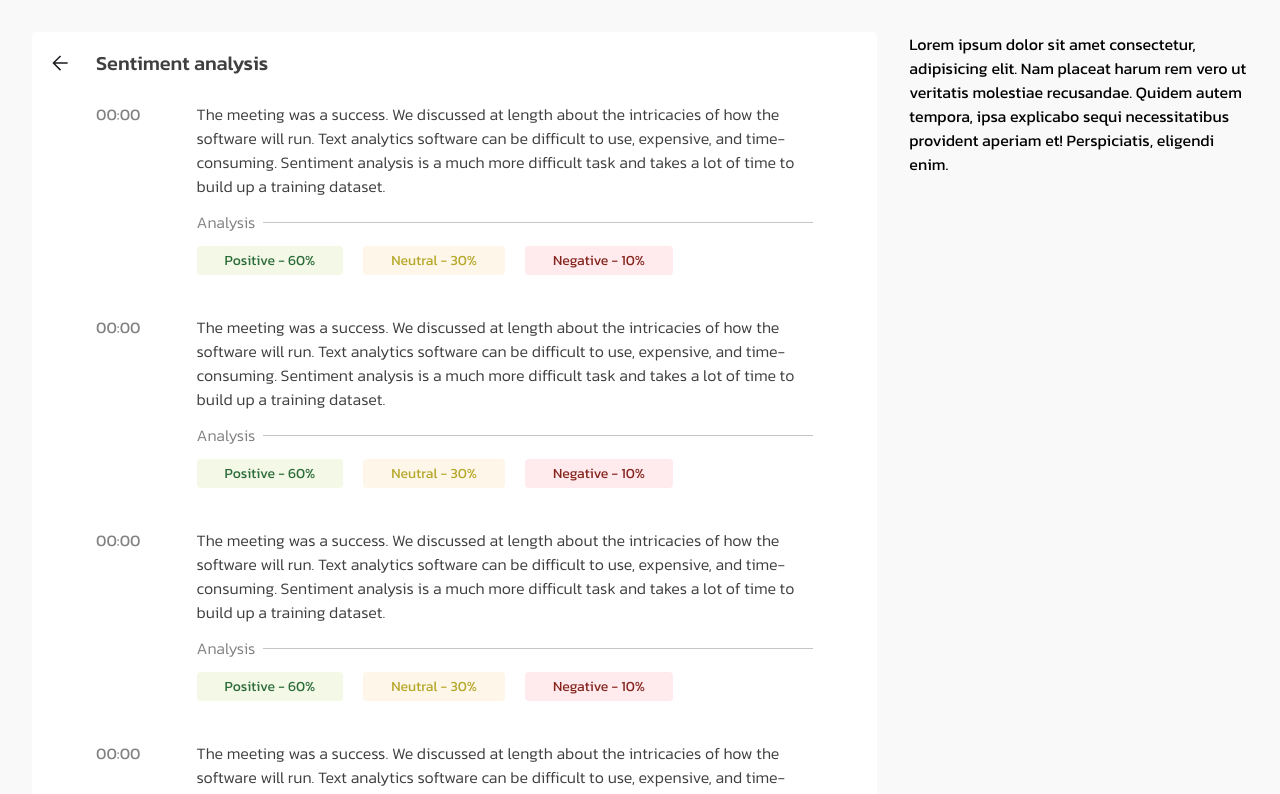
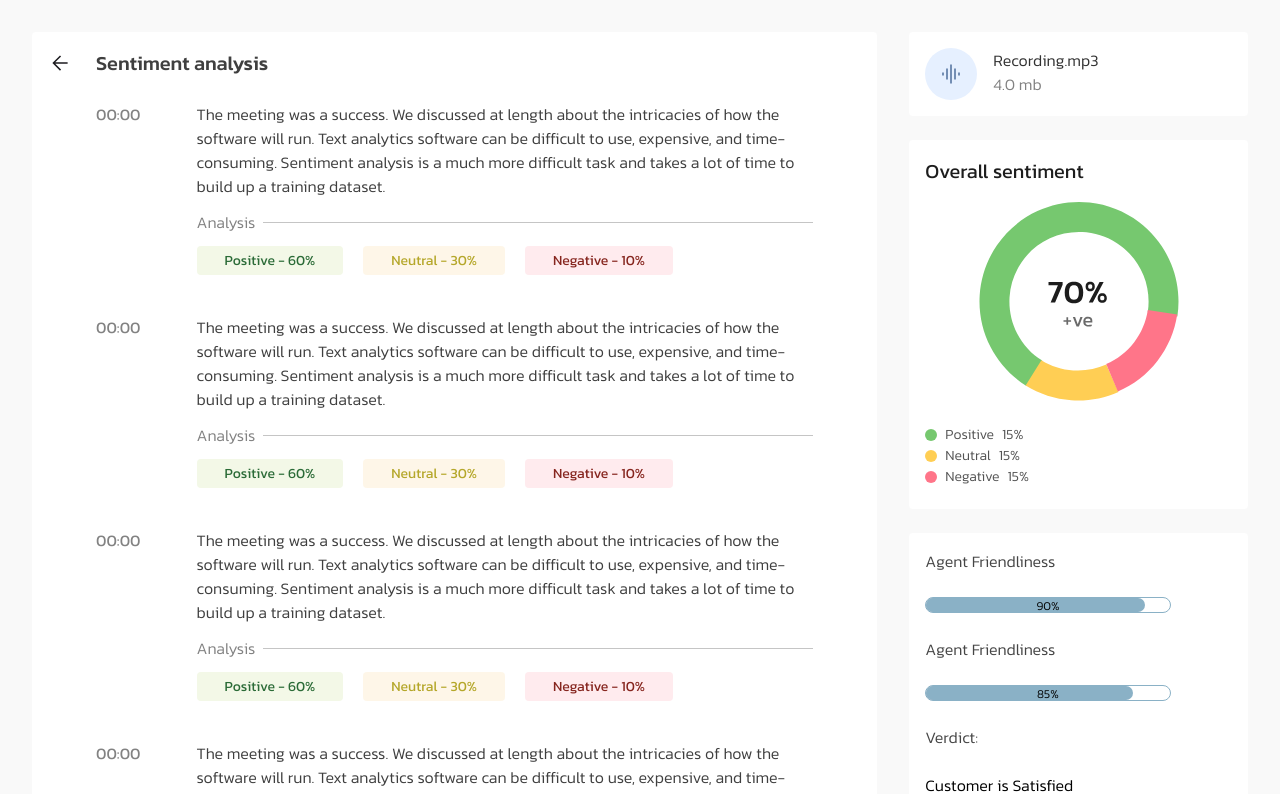
Before and after one commit to KodianKodes/customersupport.web-1, a React (Vite) app in the folder scrybe_frontend/: page /sentiment-analysis in a window 1280 px wide. Shown: the top 794 px of the page. Built offline with nearby package versions, Linux system fonts and the light colour scheme.

Commit message:
feat: implemented sidebar

```diff
--- a/scrybe_frontend/src/pages/SentimentAnalysis/SentimentAnalysis.module.scss
+++ b/scrybe_frontend/src/pages/SentimentAnalysis/SentimentAnalysis.module.scss
@@ -48,5 +48,137 @@
 
   .aside__container {
     flex: 0.15 1 pix-rem(322);
+    display: flex;
+    flex-direction: column;
+    gap: pix-rem(24);
+
+    .inner__container {
+      width: 100%;
+      padding: pix-rem(16);
+      display: flex;
+      gap: pix-rem(16);
+      background-color: white;
+      border-radius: pix-rem(4);
+    }
+
+    .audio__file {
+      font-size: pix-rem(16);
+      font-weight: 300;
+
+      .audio__icon__container {
+        width: pix-rem(52);
+        height: pix-rem(52);
+      }
+
+      .audio__text {
+        margin-right: auto;
+        text-align: left;
+
+        .audio__name {
+          color: #313131;
+        }
+
+        .audio__size {
+          color: #828282;
+        }
+      }
+    }
+
+    .overall__sentiment {
+      flex-direction: column;
+      .title {
+        color: #1d1d1d;
+        font-size: pix-rem(20);
+        font-weight: 400;
+      }
+
+      .sentiment__chart {
+        margin-left: auto;
+        margin-right: auto;
+        width: pix-rem(200);
+        height: pix-rem(200);
+
+        img {
+          object-fit: contain;
+          width: 100%;
+        }
+      }
+
+      .sentiment__chart__legend {
+        margin: pix-rem(6) 0;
+
+        .chart__legend__item {
+          font-weight: 300;
+          font-size: pix-rem(14);
+          color: #535353;
+          display: flex;
+          align-items: center;
+          gap: pix-rem(8);
+
+          .item__icon {
+            width: pix-rem(12);
+            height: pix-rem(12);
+            border-radius: 50%;
+          }
+
+          .positive {
+            background-color: #76c86f;
+          }
+
+          .neutral {
+            background-color: #ffce54;
+          }
+
+          .negative {
+            background-color: #ff7589;
+          }
+        }
+      }
+    }
+
+    .verdict {
+      flex-direction: column;
+      font-size: pix-rem(16);
+      font-weight: 300;
+      gap: pix-rem(24);
+
+      .verdict__item {
+        display: flex;
+        flex-direction: column;
+        gap: pix-rem(24);
+        .verdict__title {
+          color: #454545;
+        }
+
+        .verdict__bar {
+          width: 80%;
+          font-size: pix-rem(12);
+          line-height: pix-rem(16);
+          height: pix-rem(16);
+          border: 0.5px solid #8ab1c6;
+          border-radius: 1em;
+          position: relative;
+
+          .inner__bar {
+            position: absolute;
+            left: 0;
+            top: 0;
+            height: 100%;
+            border-radius: 1em;
+            background-color: #8ab1c6;
+            mix-blend-mode: multiply;
+          }
+
+          .bar__text {
+            text-align: center;
+            position: absolute;
+            top: 0;
+            left: 0;
+            width: 100%;
+            height: 100%;
+          }
+        }
+      }
+    }
   }
 }
--- a/scrybe_frontend/src/pages/SentimentAnalysis/index.jsx
+++ b/scrybe_frontend/src/pages/SentimentAnalysis/index.jsx
@@ -1,6 +1,8 @@
 import React from "react";
 import styles from "./SentimentAnalysis.module.scss";
 import arrowIcon from "./icons/arrow_back.svg";
+import audioIcon from "./icons/audio_icon.svg";
+import pieChart from "./icons/pie_chart.svg";
 import AnalysisCard from "../../components/AnalysisCard";
 
 function SentimentAnalysis() {
@@ -32,10 +34,60 @@ function SentimentAnalysis() {
         </div>
       </main>
       <aside className={styles.aside__container}>
-        Lorem ipsum dolor sit amet consectetur, adipisicing elit. Nam placeat
-        harum rem vero ut veritatis molestiae recusandae. Quidem autem tempora,
-        ipsa explicabo sequi necessitatibus provident aperiam et! Perspiciatis,
-        eligendi enim.
+        <div className={`${styles.audio__file} ${styles.inner__container}`}>
+          <div className={styles.audio__icon__container}>
+            <img src={audioIcon} alt="audio icon" />
+          </div>
+          <div className={styles.audio__text}>
+            <div className={styles.audio__name}>Recording.mp3</div>
+            <div className={styles.audio__size}>4.0 mb</div>
+          </div>
+        </div>
+        <div
+          className={`${styles.overall__sentiment} ${styles.inner__container}`}
+        >
+          <div className={styles.title}>Overall sentiment</div>
+          <div className={styles.sentiment__chart}>
+            <img src={pieChart} alt="pie chart" />
+          </div>
+          <ul className={styles.sentiment__chart__legend}>
+            <li className={styles.chart__legend__item}>
+              <div className={`${styles.item__icon} ${styles.positive}`} />{" "}
+              Positive
+              <div className={styles.score}>15%</div>
+            </li>
+            <li className={styles.chart__legend__item}>
+              <div className={`${styles.item__icon} ${styles.neutral}`} />{" "}
+              Neutral
+              <div className={styles.score}>15%</div>
+            </li>
+            <li className={styles.chart__legend__item}>
+              <div className={`${styles.item__icon} ${styles.negative}`} />{" "}
+              Negative
+              <div className={styles.score}>15%</div>
+            </li>
+          </ul>
+        </div>
+        <div className={`${styles.verdict} ${styles.inner__container}`}>
+          <div className={styles.verdict__item}>
+            <div className={styles.verdict__title}>Agent Friendliness</div>
+            <div className={styles.verdict__bar}>
+              <div className={styles.inner__bar} style={{ width: `${90}%` }} />
+              <div className={styles.bar__text}>90%</div>
+            </div>
+          </div>
+          <div className={styles.verdict__item}>
+            <div className={styles.verdict__title}>Agent Friendliness</div>
+            <div className={styles.verdict__bar}>
+              <div className={styles.inner__bar} style={{ width: `${85}%` }} />
+              <div className={styles.bar__text}>85%</div>
+            </div>
+          </div>
+          <div className={styles.verdict__item}>
+            <div className={styles.verdict__title}>Verdict: </div>
+            <div className={styles.final__verdict}>Customer is Satisfied</div>
+          </div>
+        </div>
       </aside>
     </div>
   );
```
Also changed, not shown: scrybe_frontend/src/pages/SentimentAnalysis/icons/audio_icon.svg (renamed from scrybe_frontend/src/pages/SentimentAnalysis/icons/recording_icon.svg), scrybe_frontend/src/pages/SentimentAnalysis/icons/pie_chart.svg (added).
